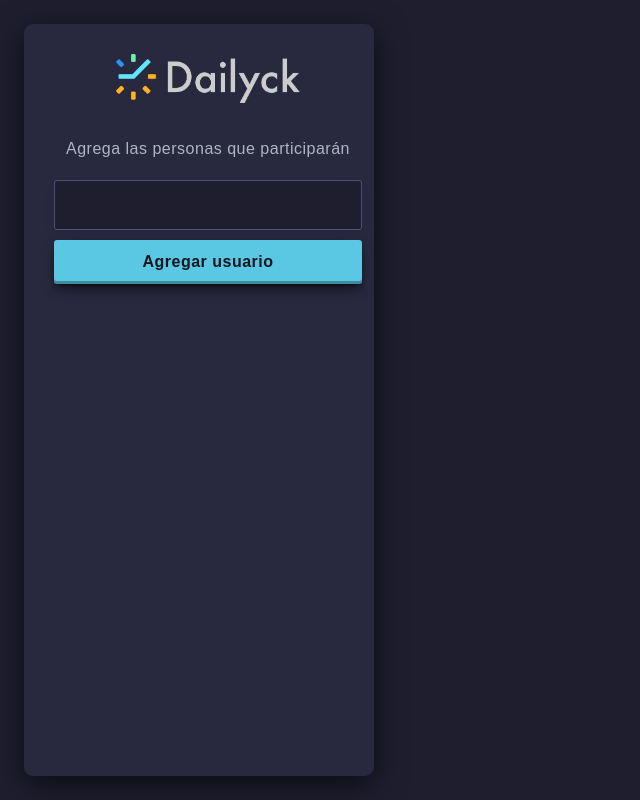
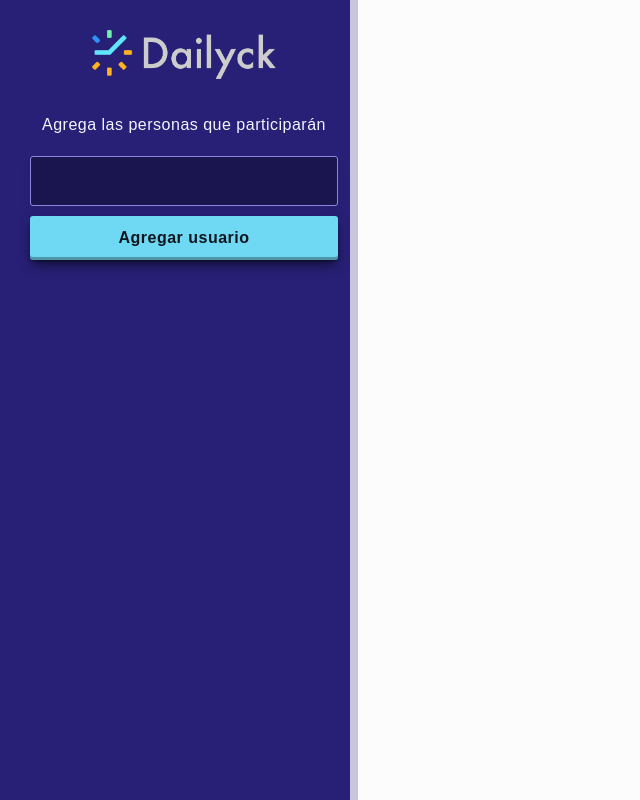
Before and after one commit to Mathiew82/dailup, a Vue app: page / in a window 1280 px wide. Shown: the whole page, without its empty margins (0-640 px from the left). Built offline with nearby package versions, Linux system fonts and the light colour scheme.

Commit message:
Modificados los estilos para aplicar otros colores al template

```diff
--- a/src/App.vue
+++ b/src/App.vue
@@ -44,7 +44,7 @@ const confirmUsers = () => {
 }
 
 body {
-  background-color: $navy-blue-color;
+  background-color: $white-color;
   color: $text-color;
 }
 
@@ -56,7 +56,7 @@ body {
 
 input {
   height: 50px;
-  background-color: $navy-blue-color;
+  background-color: $navy-color-1;
   border: 1px solid $border-color;
   border-radius: $border-radius-default;
   box-shadow: 0px 2px 4px -2px rgb(45 35 66 / 20%),
--- a/src/components/Aside.vue
+++ b/src/components/Aside.vue
@@ -64,11 +64,10 @@ const confirmUsers = () => {
 aside {
   width: 350px;
   min-width: 350px;
-  height: 94vh;
-  background-color: $light-navy-blue-color;
-  border-radius: $border-radius-large;
-  box-shadow: 0 8px 32px rgb(0 0 0 / 60%);
-  margin: 3vh 0 0 3vh;
+  height: 100vh;
+  background-color: $light-navy-color-1;
+  box-shadow: 8px 0 0 rgba($navy-color-2, 0.3);
+  margin: 0;
   overflow-y: scroll;
   padding: 30px 12px 30px 30px;
   text-align: center;
@@ -80,14 +79,14 @@ aside {
     background-color: transparent;
   }
   &::-webkit-scrollbar-thumb {
-    background-color: $light-navy-blue-color;
-    border: 6px solid $light-navy-blue-color;
+    background-color: $light-navy-color-1;
+    border: 6px solid $light-navy-color-1;
     border-radius: $border-radius-large;
   }
 
   &:hover {
     &::-webkit-scrollbar-thumb {
-      background-color: darken($navy-blue-color, 5%);
+      background-color: darken($navy-color-1, 5%);
     }
   }
 }
--- a/src/components/Content.vue
+++ b/src/components/Content.vue
@@ -44,15 +44,14 @@ const activeUser = inject('activeUser')
 .content {
   flex-basis: 100%;
   height: 94vh;
-  background-color: $light-navy-blue-color;
-  border-radius: $border-radius-large;
-  box-shadow: 0 8px 32px rgb(0 0 0 / 60%);
+  background-color: $white-color;
   margin: 3vh 3vh 0 3vh;
   padding: 20px;
   text-align: center;
   animation: fadeIn 2s;
 
   > .active-user-name {
+    color: $navy-color-1;
     font-size: 40px;
     font-weight: 700;
     margin-bottom: 40px;
--- a/src/components/Counter.vue
+++ b/src/components/Counter.vue
@@ -81,7 +81,7 @@ watch(activeUser, () => {
   }
 
   &--total {
-    background-color: lighten($light-navy-blue-color, 10%);
+    background-color: lighten($light-navy-color-1, 10%);
   }
 
   > .counter__name {
--- a/src/components/UsersList.vue
+++ b/src/components/UsersList.vue
@@ -75,8 +75,6 @@ const startUser = (person) => {
 
 .users-list {
   width: 100%;
-  box-shadow: 0px 2px 4px -2px rgb(0 0 0 / 70%),
-    0px 7px 13px -3px rgb(0 0 0 / 60%), inset 0px -3px 0px rgb(0 0 0 / 30%);
   list-style-type: none;
   list-style-position: inside;
   margin: 20px 0;
@@ -84,7 +82,7 @@ const startUser = (person) => {
 
   > li {
     height: 46px;
-    background-color: $navy-blue-color;
+    background-color: $navy-color-2;
     display: flex;
     justify-content: space-between;
     align-items: center;
@@ -120,21 +118,21 @@ const startUser = (person) => {
     }
 
     &:nth-of-type(1) {
-      border-top-left-radius: $border-radius-medium;
-      border-top-right-radius: $border-radius-medium;
+      border-top-left-radius: $border-radius-default;
+      border-top-right-radius: $border-radius-default;
 
       &:before {
-        border-top-left-radius: $border-radius-medium;
+        border-top-left-radius: $border-radius-default;
       }
     }
 
     &:last-of-type {
       border-bottom: 0;
-      border-bottom-left-radius: $border-radius-medium;
-      border-bottom-right-radius: $border-radius-medium;
+      border-bottom-left-radius: $border-radius-default;
+      border-bottom-right-radius: $border-radius-default;
 
       &:before {
-        border-bottom-left-radius: $border-radius-medium;
+        border-bottom-left-radius: $border-radius-default;
       }
     }
   }
@@ -156,8 +154,8 @@ const startUser = (person) => {
   .remove-button {
     width: 26px;
     height: 26px;
-    border: none;
-    border-radius: $border-radius-default;
+    border: 2px solid rgba(black, 0.3);
+    border-radius: $border-radius-medium;
     position: relative;
 
     &:after {
@@ -168,7 +166,7 @@ const startUser = (person) => {
     }
 
     &:hover {
-      background-color: lighten($navy-blue-color, 25%);
+      border-color: rgba(black, 0.8);
     }
   }
 
@@ -177,7 +175,7 @@ const startUser = (person) => {
 
     &:before {
       height: 26px;
-      background-color: lighten($navy-blue-color, 25%);
+      background-color: rgba(black, 0.8);
       border-radius: $border-radius-default;
       color: $white-color;
       content: 'Su turno';
@@ -201,10 +199,6 @@ const startUser = (person) => {
     &:hover:before {
       display: flex;
     }
-
-    &:hover:after {
-      color: $white-color;
-    }
   }
 
   .remove-button {
--- a/src/sass/_variables.scss
+++ b/src/sass/_variables.scss
@@ -1,15 +1,16 @@
 $white-color: #fcfcfc;
 $black-color: #0f161f;
-$text-color: #afb6bf;
-$navy-blue-color: #1e1e2f;
-$light-navy-blue-color: lighten($navy-blue-color, 5%);
-$blue-color: #5bc8e3;
-$light-blue-color: lighten($blue-color, 5%);
+$text-color: #eff6ff;
+$navy-color-1: #1a154e;
+$navy-color-2: #504791;
+$light-navy-color-1: lighten($navy-color-1, 10%);
+$blue-color: #6fd8f2;
+$light-blue-color: lighten($blue-color, 10%);
 $green-color: #6ff2a8;
-$light-green-color: lighten($green-color, 5%);
+$light-green-color: lighten($green-color, 10%);
 $red-color: #fa4f71;
-$light-red-color: lighten($red-color, 5%);
-$border-color: lighten($light-navy-blue-color, 20%);
+$light-red-color: lighten($red-color, 10%);
+$border-color: lighten($navy-color-1, 50%);
 
 $border-radius-default: 3px;
 $border-radius-medium: 6px;
```
